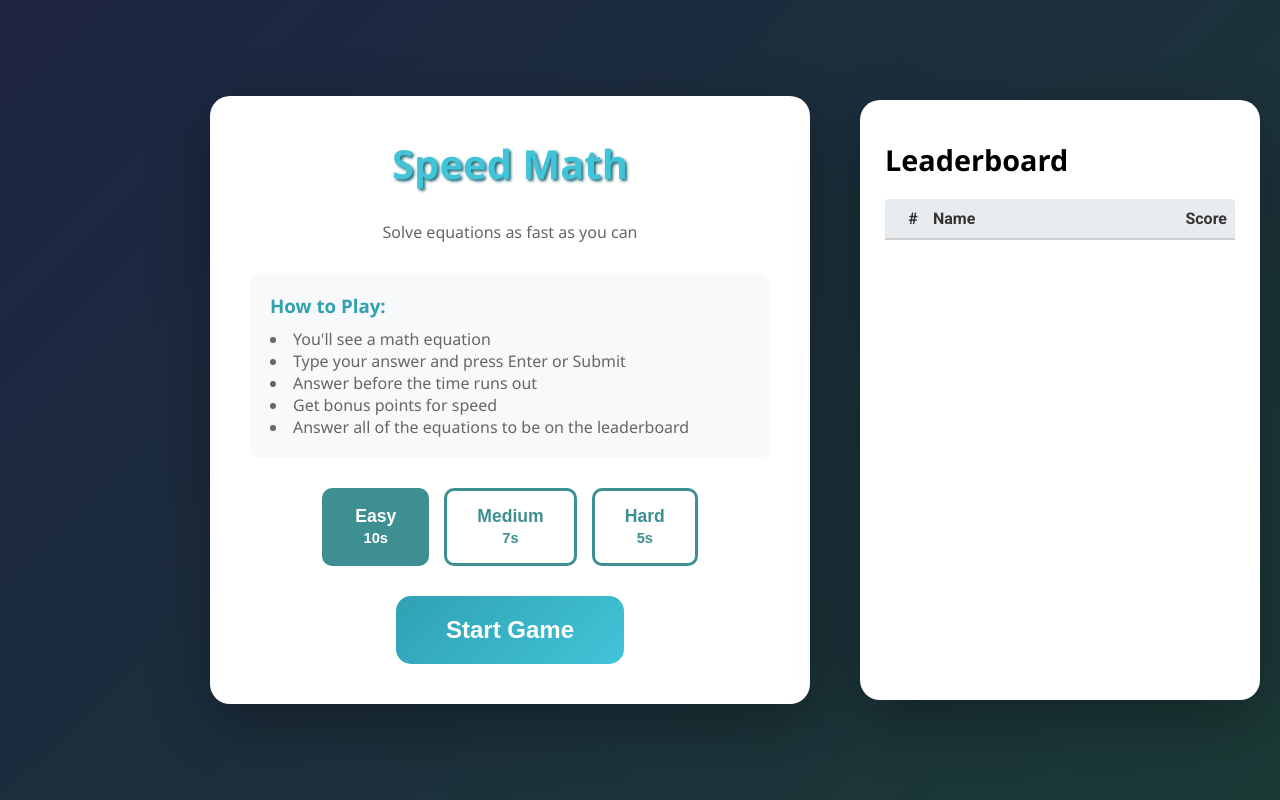
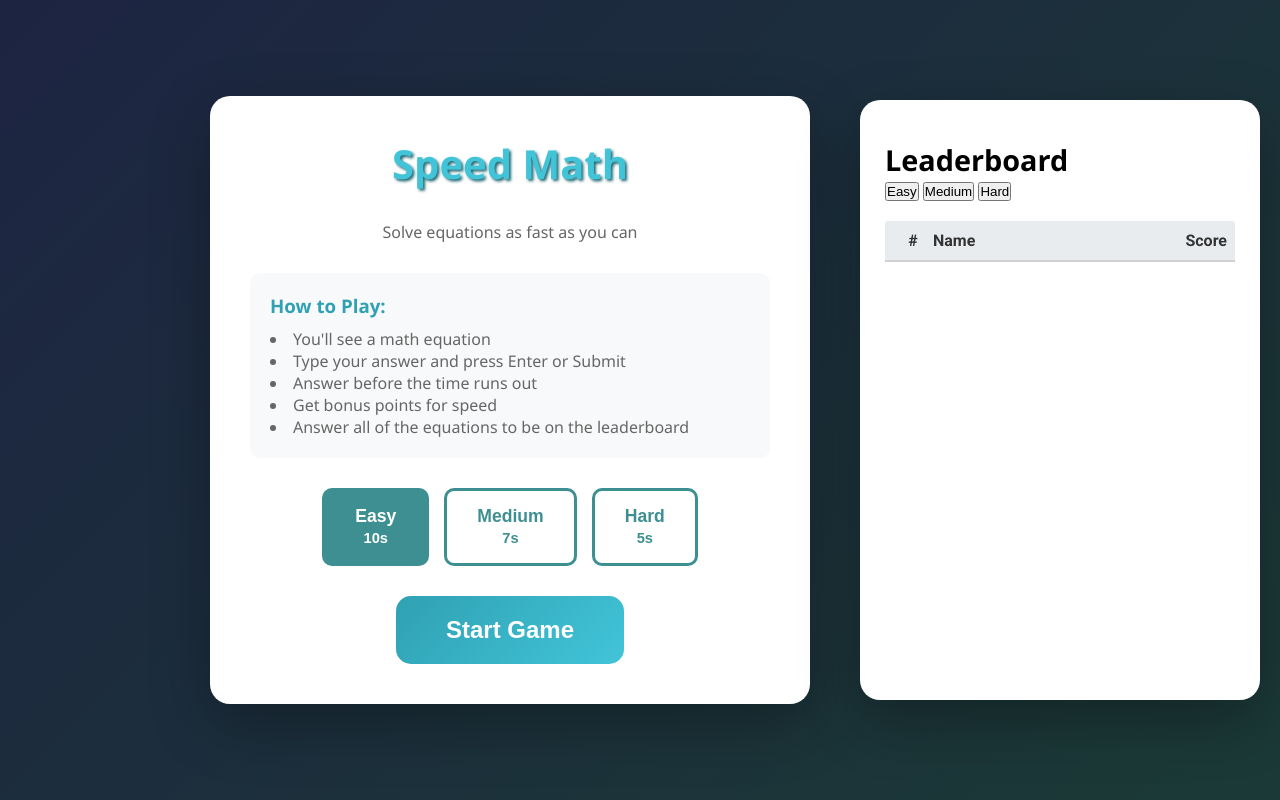
Before and after one commit to 4ndr3jS/SpeedMath, a website built with Vite: page index.html in a window 1280 px wide. Built offline with nearby package versions, Linux system fonts and the light colour scheme; some packages are replaced by stand-ins of ours; no server answers; the database is empty.

Commit message:
Added a supabase import, and leaderboard tabs

```diff
--- a/index.html
+++ b/index.html
@@ -8,6 +8,13 @@
     <link rel="preconnect" href="https://fonts.googleapis.com">
     <link rel="preconnect" href="https://fonts.gstatic.com" crossorigin>
     <link href="https://fonts.googleapis.com/css2?family=PT+Sans:ital,wght@0,400;0,700;1,400;1,700&family=Roboto:ital,wght@0,100..900;1,100..900&display=swap" rel="stylesheet">
+    <script type="importmap">
+    {
+      "imports": {
+        "@supabase/supabase-js": "https://cdn.jsdelivr.net/npm/@supabase/supabase-js@2.39.7/+esm"
+      }
+    }
+    </script>
 </head>
 <body>
     <div class="offset" style="width: 350px;"></div>
@@ -78,8 +85,13 @@
         </div>
     </div>
 
-    <div class="container" style="max-width: 400px; margin-left: 50px; min-height: 600px; padding-left: 25px; padding-right: 25px;">
+    <div class="container leaderboard-container easy" style="max-width: 400px; margin-left: 50px; min-height: 600px; padding-left: 25px; padding-right: 25px;">
         <h2>Leaderboard</h2>
+        <div class="leaderboard-tabs">
+            <button class="leaderboard-tab active" data-tab="easy">Easy</button>
+            <button class="leaderboard-tab" data-tab="medium">Medium</button>
+            <button class="leaderboard-tab" data-tab="hard">Hard</button>
+        </div>
         <div class="table">
 
         </div>
```
